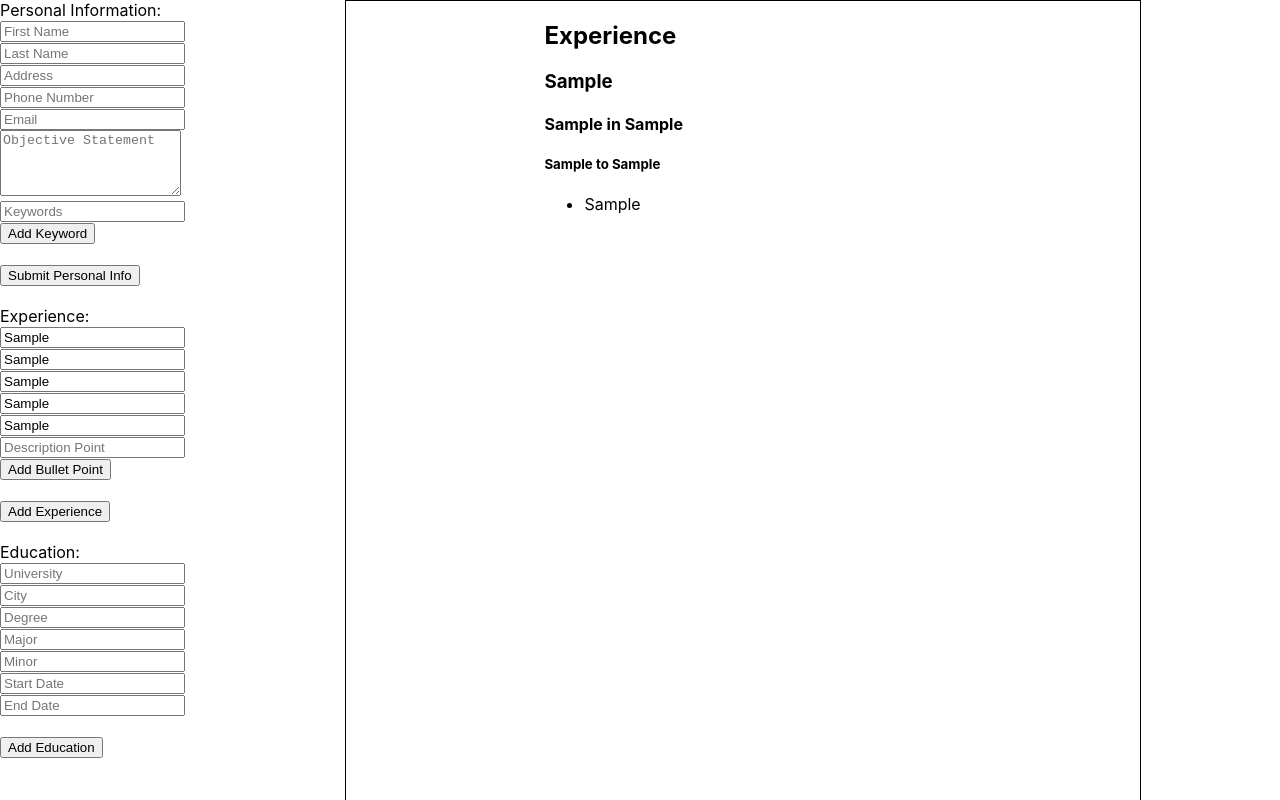
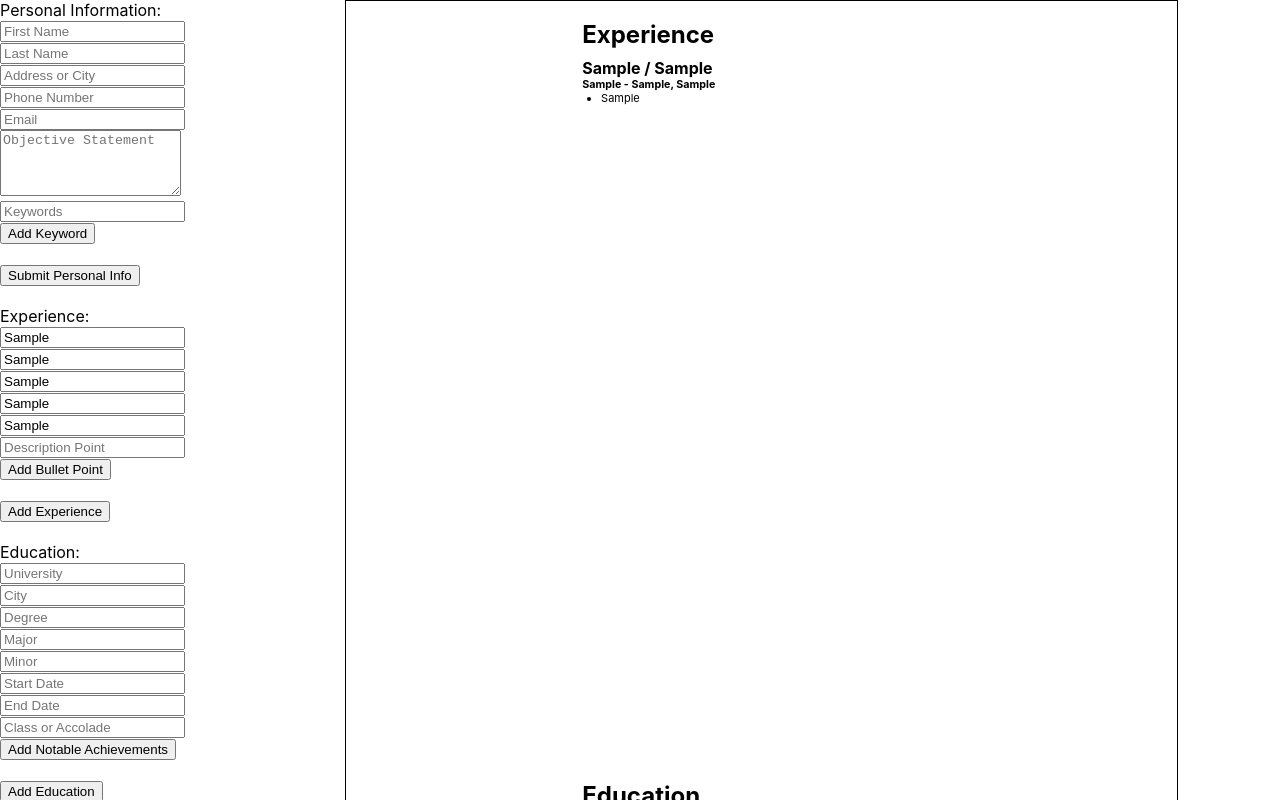
Before and after one commit to mrsashemi/react-cv-project, a React (Create React App) app: page / in a window 1280 px wide. Both pictures are taken after typing "Sample", "Sample", "Sample", "Sample", "Sample", "Sample" into the empty fields and a click on the button "Add Bullet Point". Shown: the top 800 px of the page. Built offline with nearby package versions, Linux system fonts and the light colour scheme.

Commit message:
Update CV formatting and add notes to Edu section

```diff
--- a/src/App.css
+++ b/src/App.css
@@ -5,6 +5,7 @@
 }
 
 .generatedCV {
+  padding: 0.5cm;
   width: 21cm;
   height: 29.7cm;
   border: solid 0.2vmin black;
@@ -12,12 +13,12 @@
   grid-template-columns: repeat(4, 1fr);
   grid-template-rows: auto;
   grid-template-areas:
-  "Personal Experience Experience"
-  "Personal Experience Experience"
-  "Personal Experience Experience"
-  "Personal Experience Experience"
-  "Personal Education Education"
-  "Personal Education Education";
+  "Personal Experience Experience Experience"
+  "Personal Experience Experience Experience"
+  "Personal Experience Experience Experience"
+  "Personal Experience Experience Experience"
+  "Personal Education Education Education"
+  "Personal Education Education Education";
 }
 
 .personalInfo {
@@ -35,3 +36,33 @@
 .hidden {
   display: none;
 }
+
+h1,
+h2,
+h3,
+h4,
+h5,
+h6 {
+  margin: 0;
+}
+
+ul {
+  margin: 0;
+  padding-left: 0.5cm;
+}
+
+li {
+  margin: 0;
+  font-size: 11px;
+}
+
+.objective,
+.experiencePoint > div,
+.educationPoint > div {
+  margin: 0.25cm 0 0.25cm 0;
+}
+
+.educationInfo,
+.experienceInfo {
+  margin-left: 0.5cm;
+}
--- a/src/App.js
+++ b/src/App.js
@@ -47,7 +47,12 @@ class App extends Component {
         minor: '',
         collegeStart: '',
         collegeEnd: '',
-        id: uniqid()
+        id: uniqid(),
+        note: {
+          text: '',
+          id: uniqid()
+        },
+        notes: []
       },
       educations: []
     };
@@ -100,6 +105,18 @@ class App extends Component {
         bullet: {
           text: e.target.value,
           id: this.state.experience.bullet.id,
+        }
+      },
+    }));
+  }
+
+  handleEduNotes = (e) => {
+    this.setState(prevState => ({
+      education: {
+        ...prevState.education,
+        note: {
+          text: e.target.value,
+          id: this.state.education.note.id,
         }
       },
     }));
@@ -160,7 +177,12 @@ class App extends Component {
         minor: '',
         collegeStart: '',
         collegeEnd: '',
-        id: uniqid()
+        id: uniqid(),
+        note: {
+          text: '',
+          id: uniqid()
+        },
+        notes: []
       },
     });
   };
@@ -182,6 +204,20 @@ class App extends Component {
         ...prevState.experience,
         bullets: this.state.experience.bullets.concat(this.state.experience.bullet),
         bullet: {
+          text: '',
+          id: uniqid()
+        }
+      }
+    }));
+  };
+
+  addEduNote = (e) => {
+    this.hiddenEdu.current.className = "active";
+    this.setState(prevState => ({
+      education: {
+        ...prevState.education,
+        notes: this.state.education.notes.concat(this.state.education.note),
+        note: {
           text: '',
           id: uniqid()
         }
@@ -216,6 +252,8 @@ class App extends Component {
             <EducationForm
               handleEdu={this.handleEdu}
               onSubmitEdu={this.onSubmitEdu}
+              handleEduNotes={this.handleEduNotes}
+              addEduNote={this.addEduNote}
               education={education}
             />
           </div>
--- a/src/components/Contact.js
+++ b/src/components/Contact.js
@@ -17,10 +17,10 @@ export class ContactForm extends Component {
                     <label htmlFor="contactInput">Personal Information: </label><br></br>
                     <input onChange={this.props.handleChange} value={jobSeeker.firstName} name="firstName" type="text" id="firstNameInput" placeholder='First Name' /><br></br>
                     <input onChange={this.props.handleChange} value={jobSeeker.lastName} name="lastName" type="text" id="lastNameInput" placeholder='Last Name' /><br></br>
-                    <input onChange={this.props.handleChange} value={jobSeeker.address} name="address" type="text" id="addressInput" placeholder='Address' /><br></br>
+                    <input onChange={this.props.handleChange} value={jobSeeker.address} name="address" type="text" id="addressInput" placeholder='Address or City' /><br></br>
                     <input onChange={this.props.handleChange} value={jobSeeker.phone} name="phone" type="tel" id="phoneInput" placeholder='Phone Number' /><br></br>
                     <input onChange={this.props.handleChange} value={jobSeeker.email} name="email" type="email" id="emailInput" placeholder='Email' /><br></br>
-                    <textarea onChange={this.props.handleChange} value={jobSeeker.objective} name="objective" id="objectiveInput" placeholder='Objective Statement' rows="4" maxLength="50" /><br></br>
+                    <textarea onChange={this.props.handleChange} value={jobSeeker.objective} name="objective" id="objectiveInput" placeholder='Objective Statement' rows="4" maxLength="150" /><br></br>
                     <input onChange={this.props.handleKeywords} value={keyword.text} type="text" id="keywordInput" placeholder='Keywords' /><br></br>
                     <button onClick={this.props.addKeyword} type="button" >Add Keyword</button><br></br>
                     <br></br><button type="submit">{contactText}</button>
@@ -45,7 +45,7 @@ export class ContactInfo extends Component {
                 <h4>{jobSeeker.address}</h4>
                 <h4>{jobSeeker.phone}</h4>
                 <h4>{jobSeeker.email}</h4>
-                <div>{jobSeeker.objective}</div>
+                <div className="objective">{jobSeeker.objective}</div>
                 <ul>
                     {keywords.map((keyword) => {
                         return <li key={keyword.id}>{keyword.text}</li>
--- a/src/components/Education.js
+++ b/src/components/Education.js
@@ -19,6 +19,8 @@ export class EducationForm extends Component {
                     <input onChange={this.props.handleEdu} value={education.minor} name="minor" type="text" id="minorInput" placeholder='Minor' /><br></br>
                     <input onChange={this.props.handleEdu} value={education.collegeStart} name="collegeStart" type="text" id="collegeStartInput" placeholder='Start Date' /><br></br>
                     <input onChange={this.props.handleEdu} value={education.collegeEnd} name="collegeEnd" type="text" id="collegeEndInput" placeholder='End Date' /><br></br>
+                    <input onChange={this.props.handleEduNotes} value={education.note.text}  type="text" id="notableClasses" placeholder='Class or Accolade' /><br></br>
+                    <button onClick={this.props.addEduNote} type="button" >Add Notable Achievements</button><br></br>
                     <br></br><button type="submit">Add Education</button>
                 </form>
             </div>
@@ -38,16 +40,28 @@ export class EducationInfo extends Component {
         return (
             <div className='educationPoint'>
                 <div className="hidden" ref={this.props.hiddenEdu}>
-                    <h3>{education.degree} in {education.major} {education.minor !== '' && <h3>with minors in {education.minor}</h3>}</h3>
+                    <h3>{education.degree} in {education.major}</h3>
+                    {education.minor !== '' && <h4>with minors in {education.minor}</h4>}
                     <h4>{education.college} in {education.collegeCity}</h4>
                     <h5>{education.collegeStart} to {education.collegeEnd}</h5>
+                    <ul>
+                        {education.notes.map((note) => {
+                            return <li key={note.id}>{note.text}</li>
+                        })}
+                    </ul>
                 </div>
                 {educations.map((education) => {
                     return (
                         <div key={education.id}>
-                            <h3>{education.degree} in {education.major} {education.minor !== '' && <h3>with minors in {education.minor}</h3>}</h3>
+                            <h3>{education.degree} in {education.major} </h3>
+                            {education.minor !== '' && <h4>with minors in {education.minor}</h4>}
                             <h4>{education.college} in {education.collegeCity}</h4>
                             <h5>{education.collegeStart} to {education.collegeEnd}</h5>
+                            <ul>
+                                {education.notes.map((note) => {
+                                    return <li key={note.id}>{note.text}</li>
+                                })}
+                            </ul>
                         </div>
                     );
                 })}
--- a/src/components/Experience.js
+++ b/src/components/Experience.js
@@ -38,9 +38,8 @@ export class ExperienceInfo extends Component {
         return (
             <div className='experiencePoint'>
                 <div className="hidden" ref={this.props.hidden}>
-                    <h3>{experience.position}</h3>
-                    <h4>{experience.company} in {experience.city}</h4>
-                    <h5>{experience.start} to {experience.end}</h5>
+                    <h4>{experience.company} / {experience.position}</h4>
+                    <h6>{experience.start} - {experience.end}, {experience.city}</h6>
                     <ul>
                         {experience.bullets.map((bullet) => {
                             return <li key={bullet.id}>{bullet.text}</li>
@@ -50,9 +49,8 @@ export class ExperienceInfo extends Component {
                 {experiences.map((experience) => {
                     return (
                         <div key={experience.id}>
-                            <h3>{experience.position}</h3>
-                            <h4>{experience.company} in {experience.city}</h4>
-                            <h5>{experience.start} to {experience.end}</h5>
+                            <h4>{experience.company} / {experience.position}</h4>
+                            <h6>{experience.start} - {experience.end}, {experience.city}</h6>
                             <ul>
                                 {experience.bullets.map((bullet) => {
                                     return <li key={bullet.id}>{bullet.text}</li>
```
